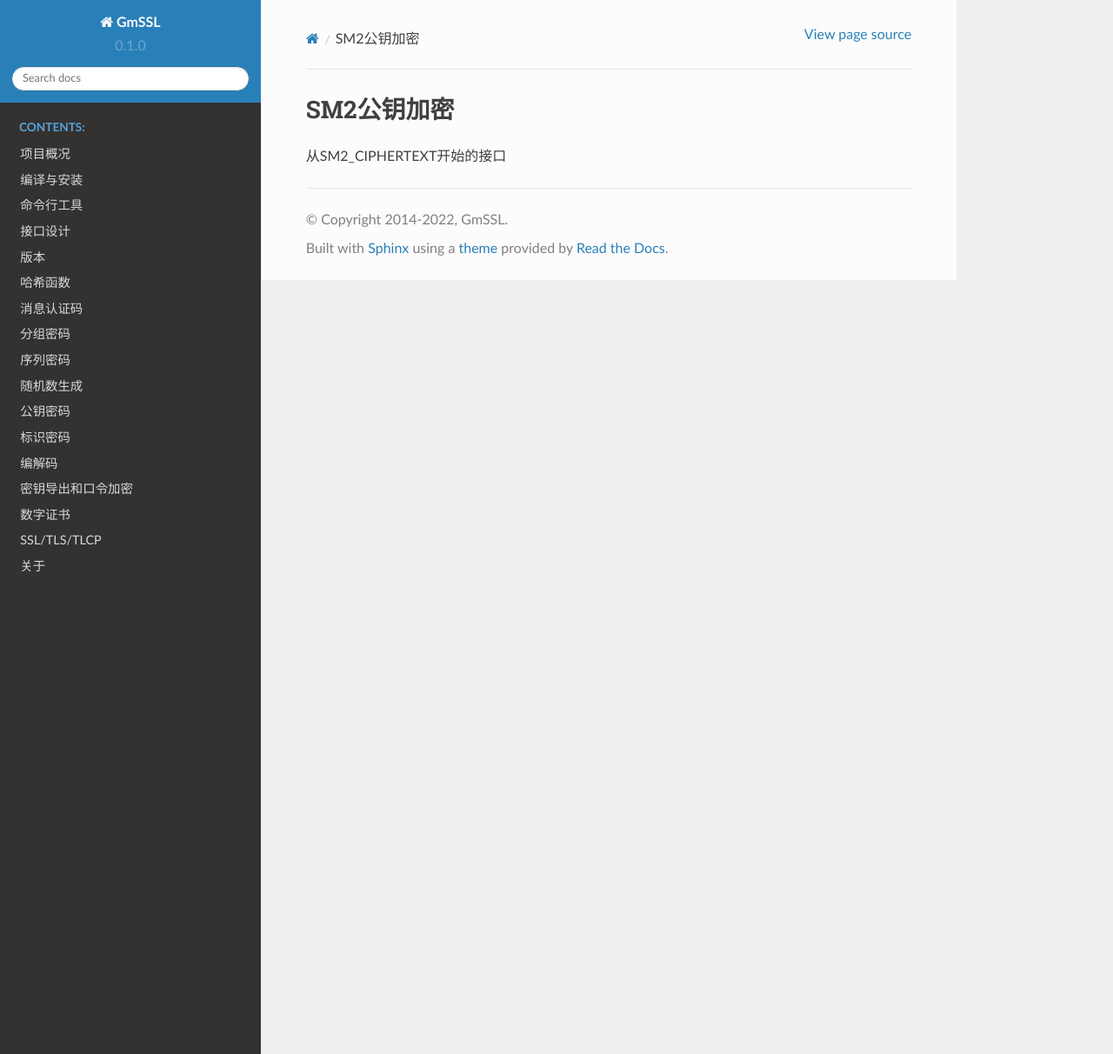
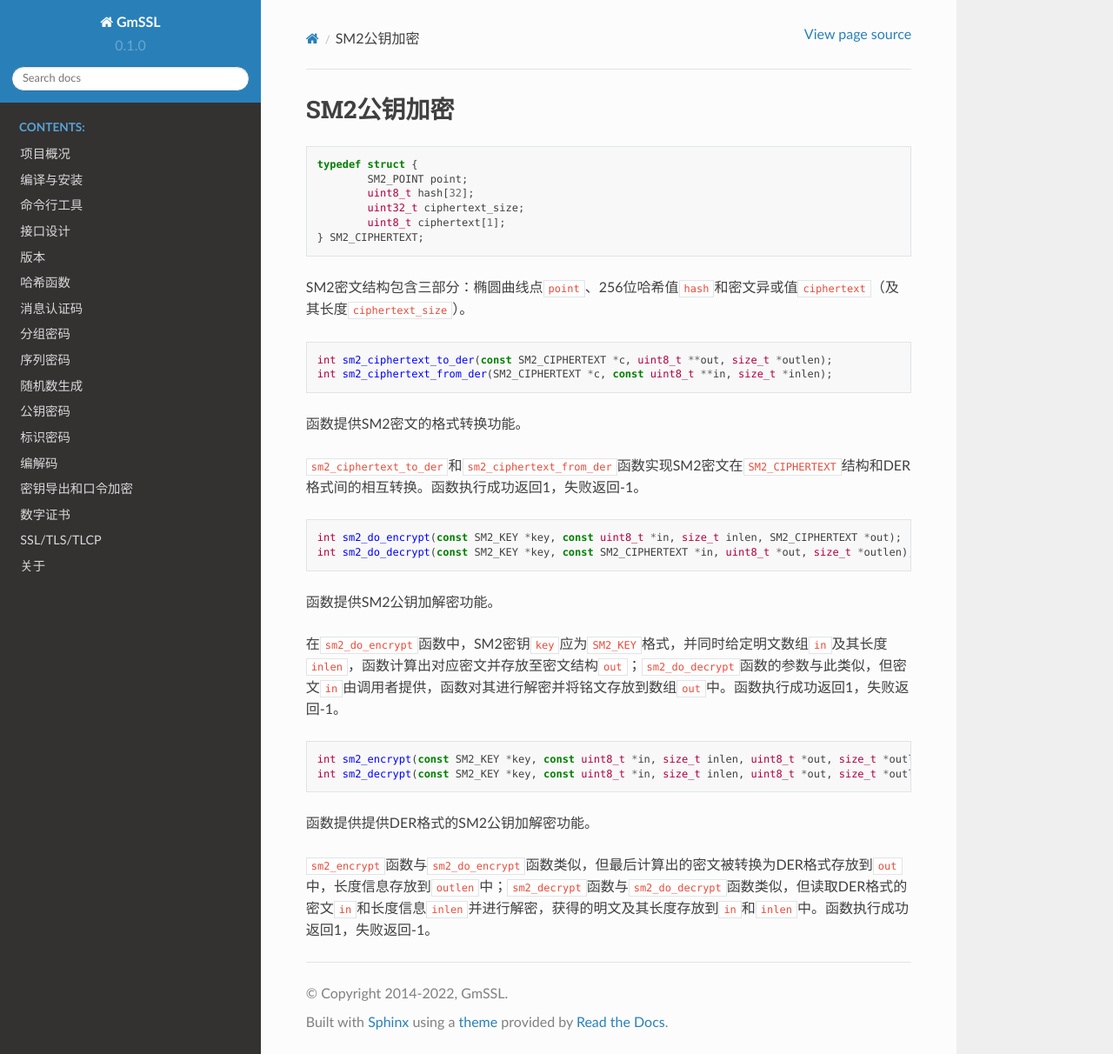
Before and after one commit to zxm256/gmssl-docs, a Sphinx documentation site: the page built from docs/source/public_cipher/sm2_enc.md, in a window 1280 px wide and 1212 px high. Shown: the whole window at 87% size. Built offline with Sphinx 7.4.7 and the Read the Docs theme 2.0.0, drawn with Linux system fonts in a browser that asks for light colours; pages that are not in the unit, such as notebooks, are missing from menus.

Commit message:
Update sm2_enc.md

````diff
--- a/docs/source/public_cipher/sm2_enc.md
+++ b/docs/source/public_cipher/sm2_enc.md
@@ -1,3 +1,39 @@
 # SM2公钥加密
 
-从SM2_CIPHERTEXT开始的接口
+```c
+typedef struct {
+	SM2_POINT point;
+	uint8_t hash[32];
+	uint32_t ciphertext_size;
+	uint8_t ciphertext[1];
+} SM2_CIPHERTEXT;
+```
+
+SM2密文结构包含三部分：椭圆曲线点`point`、256位哈希值`hash`和密文异或值`ciphertext`（及其长度`ciphertext_size`）。
+
+```c
+int sm2_ciphertext_to_der(const SM2_CIPHERTEXT *c, uint8_t **out, size_t *outlen);
+int sm2_ciphertext_from_der(SM2_CIPHERTEXT *c, const uint8_t **in, size_t *inlen);
+```
+
+函数提供SM2密文的格式转换功能。
+
+`sm2_ciphertext_to_der`和`sm2_ciphertext_from_der`函数实现SM2密文在`SM2_CIPHERTEXT`结构和DER格式间的相互转换。函数执行成功返回1，失败返回-1。
+
+```c
+int sm2_do_encrypt(const SM2_KEY *key, const uint8_t *in, size_t inlen, SM2_CIPHERTEXT *out);
+int sm2_do_decrypt(const SM2_KEY *key, const SM2_CIPHERTEXT *in, uint8_t *out, size_t *outlen);
+```
+
+函数提供SM2公钥加解密功能。
+
+在`sm2_do_encrypt`函数中，SM2密钥`key`应为`SM2_KEY`格式，并同时给定明文数组`in`及其长度`inlen`，函数计算出对应密文并存放至密文结构`out`；`sm2_do_decrypt`函数的参数与此类似，但密文`in`由调用者提供，函数对其进行解密并将铭文存放到数组`out`中。函数执行成功返回1，失败返回-1。
+
+```c
+int sm2_encrypt(const SM2_KEY *key, const uint8_t *in, size_t inlen, uint8_t *out, size_t *outlen);
+int sm2_decrypt(const SM2_KEY *key, const uint8_t *in, size_t inlen, uint8_t *out, size_t *outlen);
+```
+
+函数提供提供DER格式的SM2公钥加解密功能。
+
+`sm2_encrypt`函数与`sm2_do_encrypt`函数类似，但最后计算出的密文被转换为DER格式存放到`out`中，长度信息存放到`outlen`中；`sm2_decrypt`函数与`sm2_do_decrypt`函数类似，但读取DER格式的密文`in`和长度信息`inlen`并进行解密，获得的明文及其长度存放到`in`和`inlen`中。函数执行成功返回1，失败返回-1。
````
